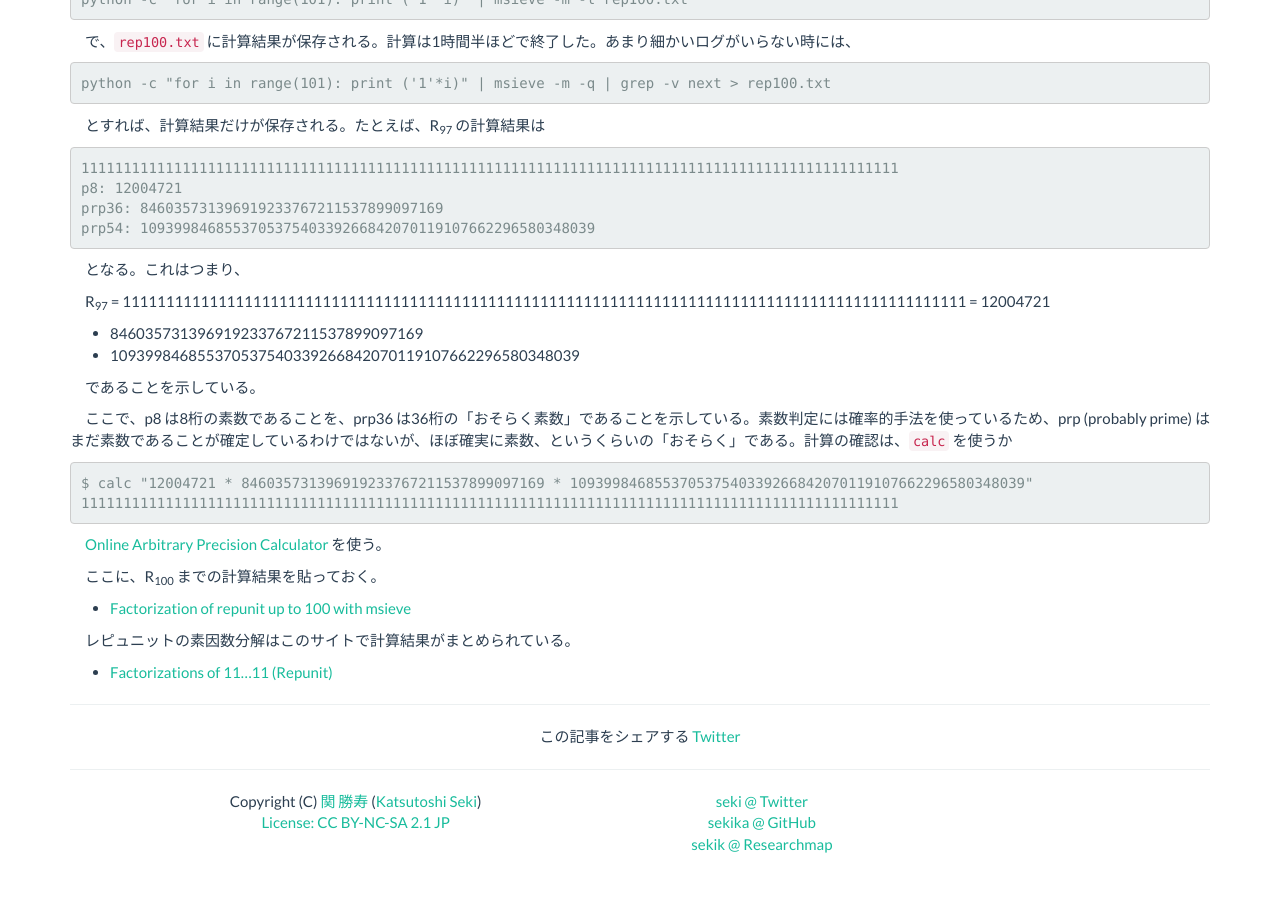
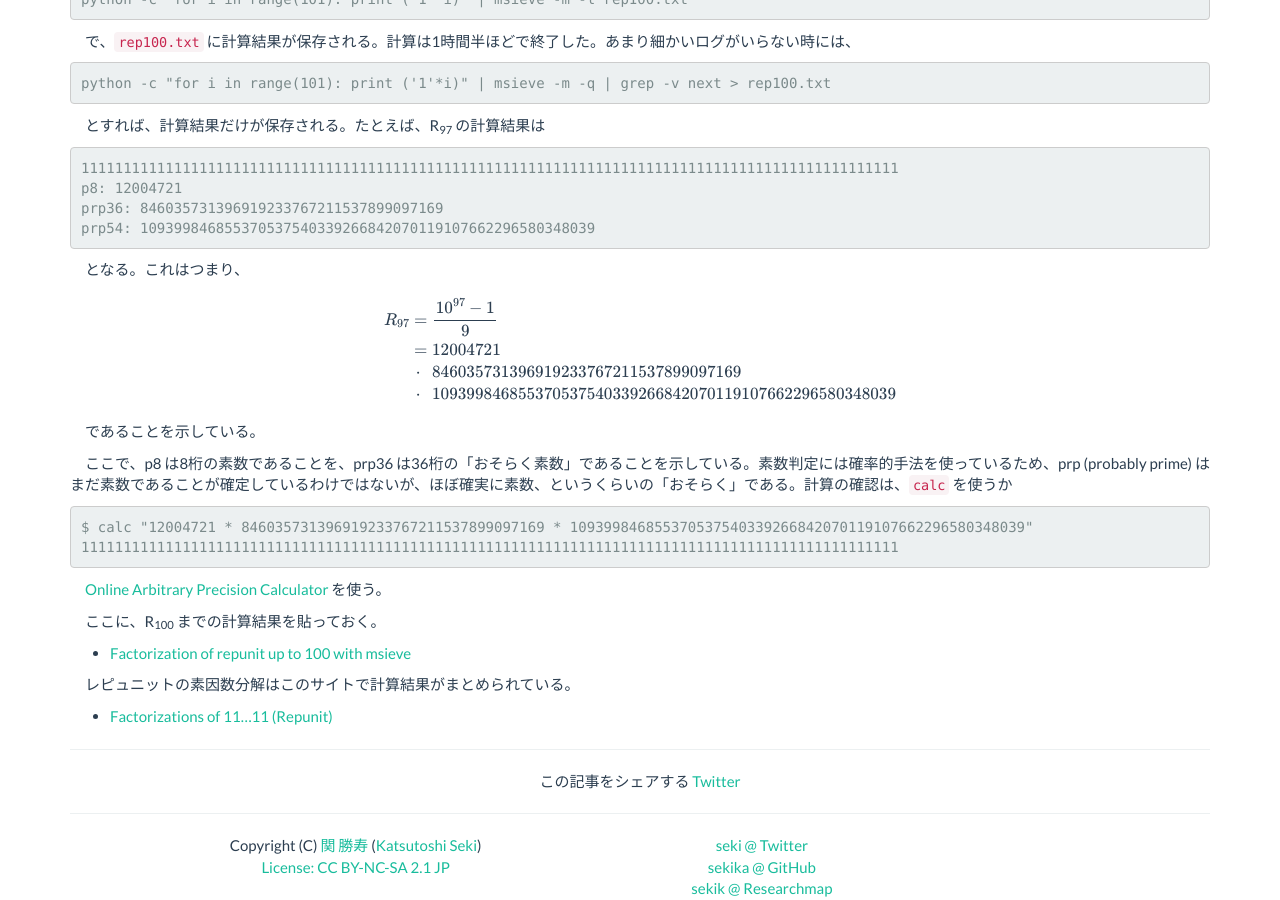
Before and after one commit to sekika/sekika.github.io, a Jekyll site: the page built from _posts/2015-11-08-msieve.md, in a window 1280 px wide and 900 px high, scrolled down 644 px. Built offline with Jekyll 4.4.1, drawn with Linux system fonts in a browser that asks for light colours; nearby versions of some CDN libraries; formulas are drawn with MathJax 3; comment, search, counter and statistics services are not loaded; before the commit the page ends 1499 px from its top, so only the background shows below that.

Commit message:
Equation

```diff
--- a/_posts/2015-11-08-msieve.md
+++ b/_posts/2015-11-08-msieve.md
@@ -47,10 +47,14 @@ prp54: 109399846855370537540339266842070119107662296580348039
 
 となる。これはつまり、
 
-R<sub>97</sub> = 1111111111111111111111111111111111111111111111111111111111111111111111111111111111111111111111111 =
-12004721
-* 846035731396919233767211537899097169
-* 109399846855370537540339266842070119107662296580348039
+$$
+\begin{eqnarray*}
+R_{97} &=& \frac{10^{97}-1}{9} \\
+&=& 12004721 \\
+&\cdot& 846035731396919233767211537899097169 \\
+&\cdot& 109399846855370537540339266842070119107662296580348039
+\end{eqnarray*}
+$$
 
 であることを示している。
 
```
Also changed, not shown: other parts of _posts/2015-11-08-msieve.md (+1 -1 lines).
